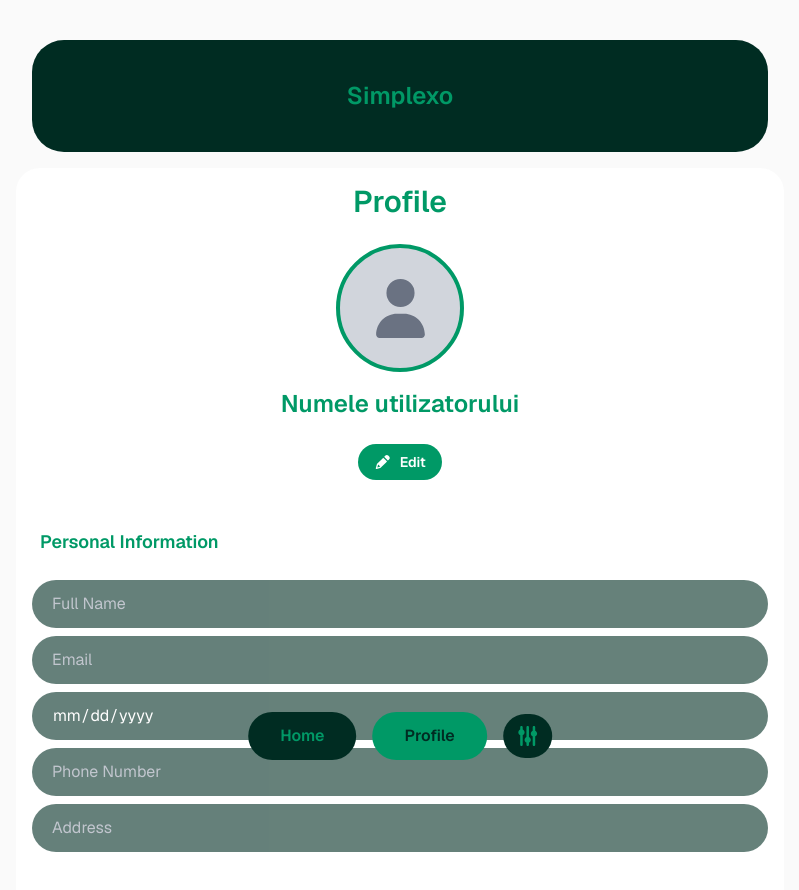
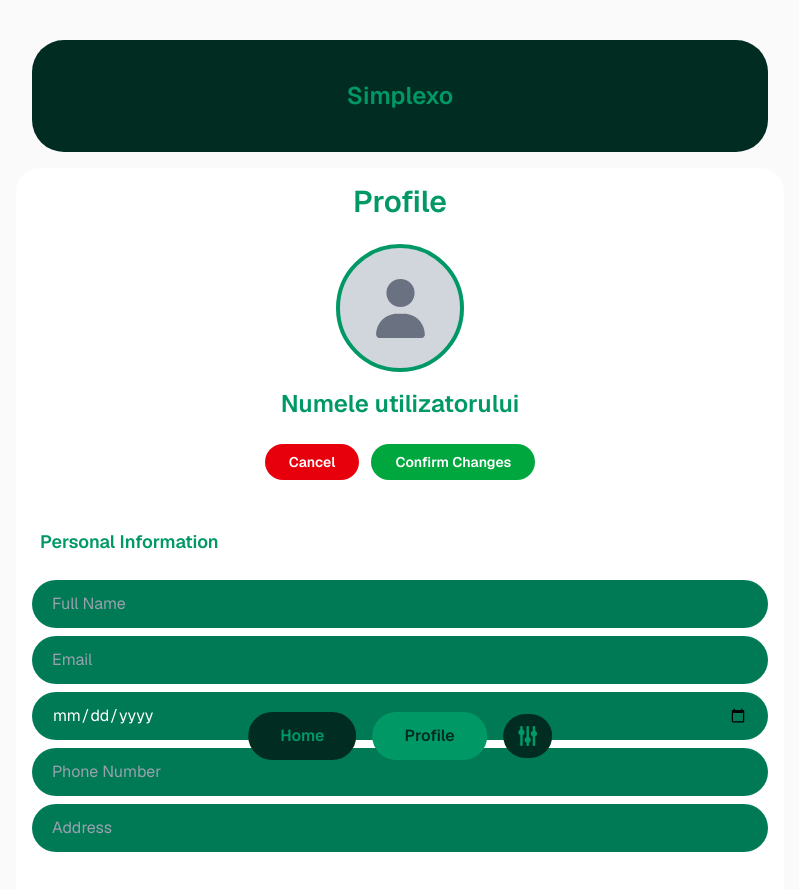
Before and after one commit to Krontech-2026/frontend, a Next.js app: page /UserProfileMenu in a window 1280 px wide. Both pictures are taken after a click on the button "Edit". Shown: the top 890 px of the page, without its empty margins (240-1039 px from the left). Built offline with nearby package versions, Linux system fonts and the light colour scheme.

Commit message:
Added the edit options for the User Profile Menu

```diff
--- a/src/app/UserProfileMenu/page.tsx
+++ b/src/app/UserProfileMenu/page.tsx
@@ -1,9 +1,44 @@
 'use client';
 import Link from 'next/link';
+import { useState } from 'react';
 import { FontAwesomeIcon } from '@fortawesome/react-fontawesome';
 import { faPencil, faUser, faSliders } from '@fortawesome/free-solid-svg-icons';
 
 export default function Home() {
+    const [isEditing, setIsEditing] = useState(false);
+    const [formData, setFormData] = useState({
+        fullName: '',
+        email: '',
+        dob: '',
+        phone: '',
+        address: '',
+    });
+
+    const handleEdit = () => setIsEditing(true);
+
+    const handleCancel = () => setIsEditing(false);
+
+    const handleConfirm = () => {
+        // TODO: Save form data to backend
+        console.log('Changes confirmed:', formData);
+        setIsEditing(false);
+    };
+
+    const handleInputChange = (e: React.ChangeEvent<HTMLInputElement>) => {
+        const { placeholder, value } = e.target;
+        const fieldMap: { [key: string]: keyof typeof formData } = {
+            'Full Name': 'fullName',
+            'Email': 'email',
+            'Date of Birth': 'dob',
+            'Phone Number': 'phone',
+            'Address': 'address',
+        };
+        const field = fieldMap[placeholder];
+        if (field) {
+            setFormData(prev => ({ ...prev, [field]: value }));
+        }
+    };
+
     return (
         <div className="flex flex-col flex-1 items-center bg-zinc-50 font-sans dark:bg-black">
             <div className="w-full max-w-3xl px-4 pt-10">
@@ -26,10 +61,30 @@ export default function Home() {
                     </p>
                 </div>
 
-                <button className="bg-emerald-600 text-white px-4 py-2 rounded-full font-semibold hover:bg-emerald-700 transition-colors text-sm flex items-center gap-2">
-                    <FontAwesomeIcon icon={faPencil} className="text-sm" />
-                    Edit
-                </button>
+                {!isEditing ? (
+                    <button
+                        onClick={handleEdit}
+                        className="bg-emerald-600 text-white px-4 py-2 rounded-full font-semibold hover:bg-emerald-700 transition-colors text-sm flex items-center gap-2 cursor-pointer"
+                    >
+                        <FontAwesomeIcon icon={faPencil} className="text-sm" />
+                        Edit
+                    </button>
+                ) : (
+                    <div className="flex gap-3">
+                        <button
+                            onClick={handleCancel}
+                            className="bg-red-600 text-white px-6 py-2 rounded-full font-semibold hover:bg-red-700 transition-colors text-sm cursor-pointer"
+                        >
+                            Cancel
+                        </button>
+                        <button
+                            onClick={handleConfirm}
+                            className="bg-green-600 text-white px-6 py-2 rounded-full font-semibold hover:bg-green-700 transition-colors text-sm cursor-pointer"
+                        >
+                            Confirm Changes
+                        </button>
+                    </div>
+                )}
 
                 <h2 className="text-lg font-semibold text-emerald-600 w-full px-2 mt-6">
                     Personal Information
@@ -39,32 +94,62 @@ export default function Home() {
                     <input
                         type="text"
                         placeholder="Full Name"
-                        disabled
-                        className="w-full bg-emerald-950 text-white placeholder-gray-400 px-5 py-3 rounded-full focus:outline-none disabled:opacity-60 cursor-not-allowed"
+                        disabled={!isEditing}
+                        value={formData.fullName}
+                        onChange={handleInputChange}
+                        className={`w-full px-5 py-3 rounded-full focus:outline-none text-white placeholder-gray-400 transition-colors ${
+                            isEditing
+                                ? 'bg-emerald-700 cursor-text focus:ring-2 focus:ring-emerald-500'
+                                : 'bg-emerald-950 disabled:opacity-60 cursor-not-allowed'
+                        }`}
                     />
                     <input
                         type="email"
                         placeholder="Email"
-                        disabled
-                        className="w-full bg-emerald-950 text-white placeholder-gray-400 px-5 py-3 rounded-full focus:outline-none disabled:opacity-60 cursor-not-allowed"
+                        disabled={!isEditing}
+                        value={formData.email}
+                        onChange={handleInputChange}
+                        className={`w-full px-5 py-3 rounded-full focus:outline-none text-white placeholder-gray-400 transition-colors ${
+                            isEditing
+                                ? 'bg-emerald-700 cursor-text focus:ring-2 focus:ring-emerald-500'
+                                : 'bg-emerald-950 disabled:opacity-60 cursor-not-allowed'
+                        }`}
                     />
                     <input
                         type="date"
                         placeholder="Date of Birth"
-                        disabled
-                        className="w-full bg-emerald-950 text-white placeholder-gray-400 px-5 py-3 rounded-full focus:outline-none disabled:opacity-60 cursor-not-allowed"
+                        disabled={!isEditing}
+                        value={formData.dob}
+                        onChange={handleInputChange}
+                        className={`w-full px-5 py-3 rounded-full focus:outline-none text-white placeholder-gray-400 transition-colors ${
+                            isEditing
+                                ? 'bg-emerald-700 cursor-text focus:ring-2 focus:ring-emerald-500'
+                                : 'bg-emerald-950 disabled:opacity-60 cursor-not-allowed'
+                        }`}
                     />
                     <input
                         type="tel"
                         placeholder="Phone Number"
-                        disabled
-                        className="w-full bg-emerald-950 text-white placeholder-gray-400 px-5 py-3 rounded-full focus:outline-none disabled:opacity-60 cursor-not-allowed"
+                        disabled={!isEditing}
+                        value={formData.phone}
+                        onChange={handleInputChange}
+                        className={`w-full px-5 py-3 rounded-full focus:outline-none text-white placeholder-gray-400 transition-colors ${
+                            isEditing
+                                ? 'bg-emerald-700 cursor-text focus:ring-2 focus:ring-emerald-500'
+                                : 'bg-emerald-950 disabled:opacity-60 cursor-not-allowed'
+                        }`}
                     />
                     <input
                         type="text"
                         placeholder="Address"
-                        disabled
-                        className="w-full bg-emerald-950 text-white placeholder-gray-400 px-5 py-3 rounded-full focus:outline-none disabled:opacity-60 cursor-not-allowed"
+                        disabled={!isEditing}
+                        value={formData.address}
+                        onChange={handleInputChange}
+                        className={`w-full px-5 py-3 rounded-full focus:outline-none text-white placeholder-gray-400 transition-colors ${
+                            isEditing
+                                ? 'bg-emerald-700 cursor-text focus:ring-2 focus:ring-emerald-500'
+                                : 'bg-emerald-950 disabled:opacity-60 cursor-not-allowed'
+                        }`}
                     />
                 </div>
             </main>
```
